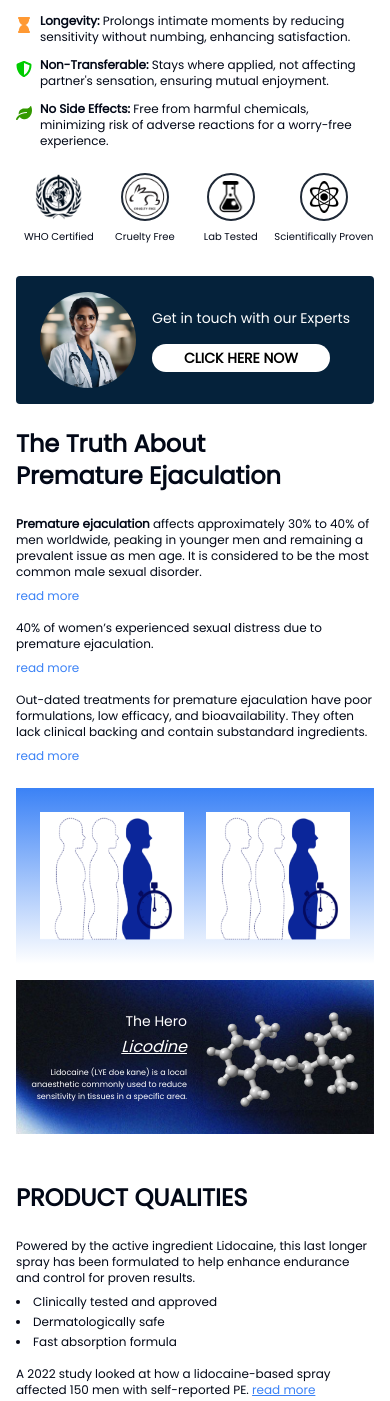
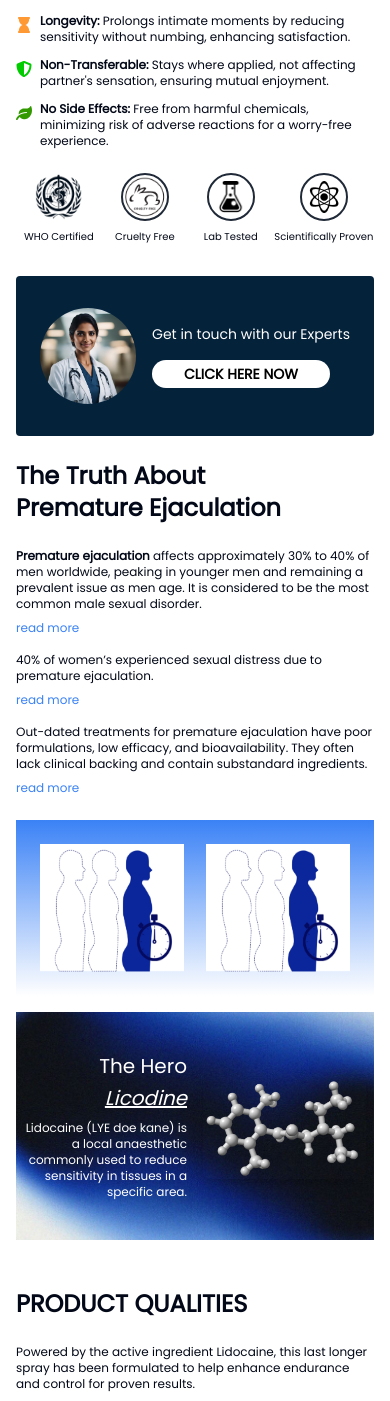
Before and after one commit to adyeetya/demo-ynm, a Next.js app: page /product/1 in a window 390 px wide. Shown: the part 1320-2721 px from the top of the page. Built offline with nearby package versions, Linux system fonts and the light colour scheme.

Commit message:
product page and test

```diff
--- a/src/app/product/[id]/page.jsx
+++ b/src/app/product/[id]/page.jsx
@@ -398,7 +398,7 @@ const GeneralInfo = ({ productId }) => {
   return (
     <div className=" mx-auto py-4 bg-white rounded-lg">
       {/* Expert Section */}
-      <div className="flex w-full md:w-[600px] md:py-12 mx-auto justify-center items-center p-4 md:p-6 bg-[#05223B] rounded mb-6 text-white">
+      <div className="flex w-full md:w-[600px] py-8 md:py-12 mx-auto justify-center items-center p-4 md:p-6 bg-[#05223B] rounded mb-6 text-white">
         <img
           src="/images/femdoc.avif" // replace with actual path
           alt="Expert"
@@ -481,13 +481,13 @@ const GeneralInfo = ({ productId }) => {
             backgroundImage: "url('/images/product/chem-bg.png')",
           }}
         />
-        <div className="relative flex h-full bg-opacity-50 text-white py-4 ">
+        <div className="relative flex h-full bg-opacity-50 text-white py-8 ">
           <div className="w-1/2 flex flex-col justify-center p-2 text-right">
-            <h1 className="text-sm md:text-3xl font-thin mb-1">The Hero</h1>
-            <h1 className="text-base md:text-2xl italic mb-2 underline">
+            <h1 className="text-xl md:text-3xl font-[50] mb-1">The Hero</h1>
+            <h1 className="text-xl md:text-2xl italic mb-2 underline">
               Licodine
             </h1>
-            <p className="text-[8px] md:text-sm">
+            <p className="text-xs md:text-sm">
               Lidocaine (LYE doe kane) is a local anaesthetic commonly used to
               reduce sensitivity in tissues in a specific area.
             </p>
```
